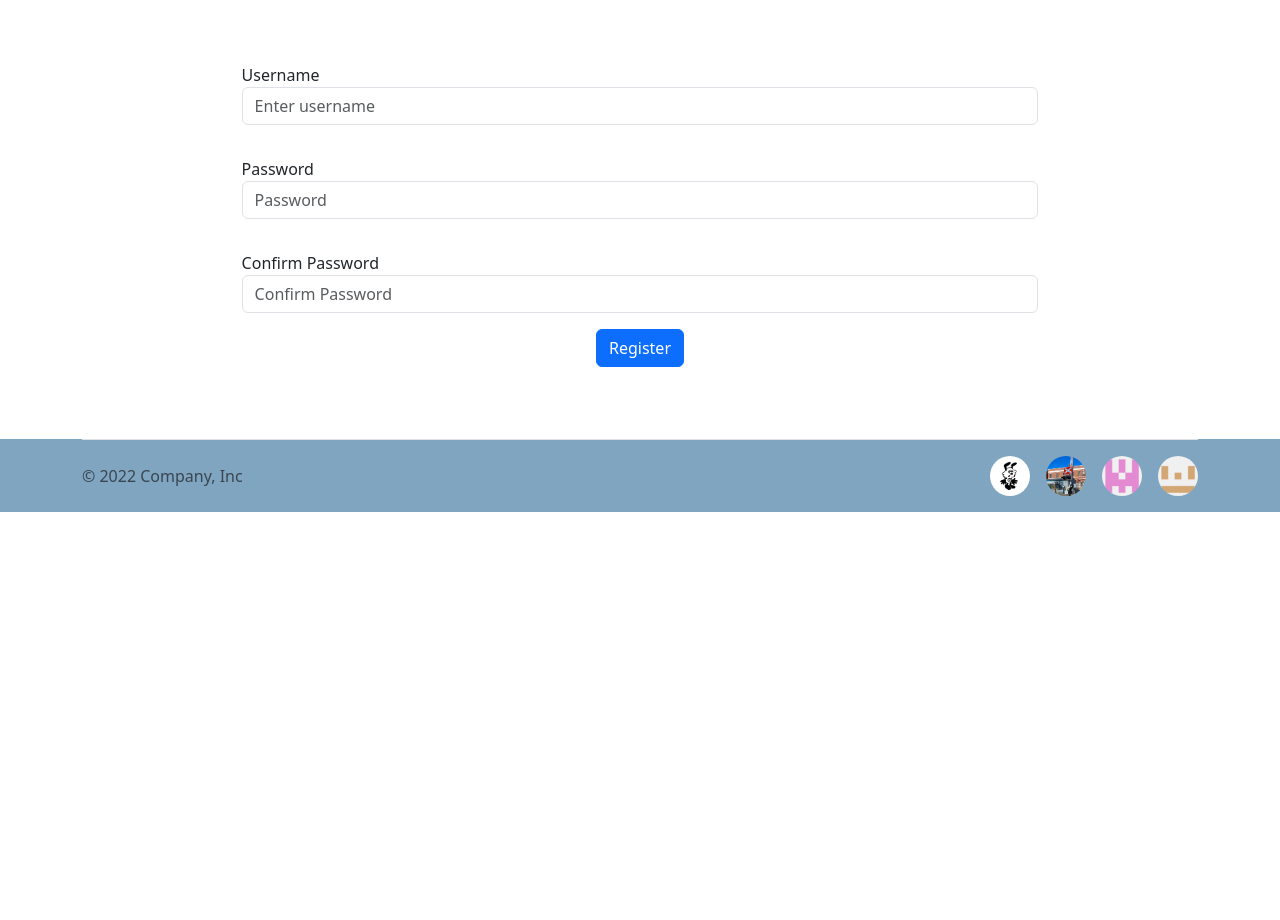
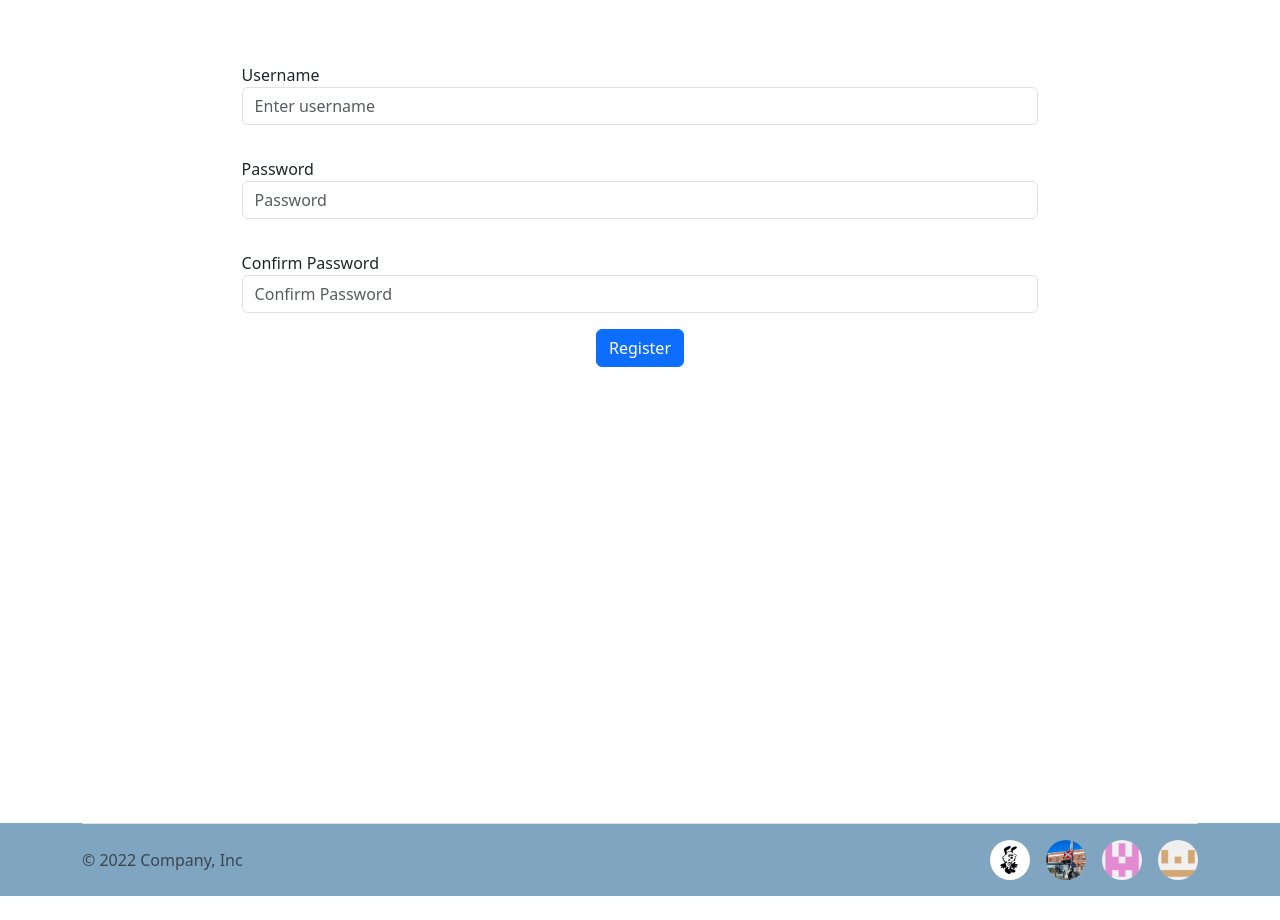
Before and after one commit to realroyxu/CITS3403-MurderMystery, a Flask app: page /user/register in a window 1280 px wide. Shown: the part 92-1012 px from the top of the page. Before the commit the page ends 604 px from the top, so only its background shows below. Run offline with Flask 3, Linux system fonts and the light colour scheme.

Commit message:
fix spacing for all html pages

```diff
--- a/app/static/change_password_style.css
+++ b/app/static/change_password_style.css
@@ -1,3 +1,7 @@
+.main{
+    height : 100vh;
+}
+
 form {
     width : 70%;
 }
--- a/app/static/createPost_style.css
+++ b/app/static/createPost_style.css
@@ -1,9 +1,12 @@
+.main{
+    height : 100vh;
+}
+
 .sudoku-container {
     display: flex;
     flex-direction: column;
     align-items: center;
     padding: 20px;
-    height: 100vh;
 }
 
 .createSudoku,
--- a/app/static/index_style.css
+++ b/app/static/index_style.css
@@ -1,6 +1,7 @@
 .sudoku{
     display: grid;
     grid-template-columns: 2fr 1fr;
+    height : 100vh;
 }
 
 .board{
--- a/app/static/login_style.css
+++ b/app/static/login_style.css
@@ -1,5 +1,9 @@
 form {
     width : 70%;
+}
+
+.main{
+    height : 100vh;
 }
 
 
--- a/app/static/register_style.css
+++ b/app/static/register_style.css
@@ -1,3 +1,7 @@
+.main{
+    height : 100vh;
+}
+
 form {
     width : 70%;
 }
--- a/app/templates/base.html
+++ b/app/templates/base.html
@@ -5,7 +5,7 @@
     <meta name="viewport" content="width=device-width, initial-scale=1.0">
     <title>{% block title %}{% endblock %}</title>
     <link rel="stylesheet" href="{{ css_file_path }}">
-    <link rel="icon" type="image/svg+xml" href="static/images/logo.svg">
+    <link rel="icon" type="image/svg+xml" href="{{url_for('static', filename='images/logo.svg')}}">
     <script src="https://code.jquery.com/jquery-3.6.0.min.js"></script>
     {% block scripts %}{% endblock %}
 </head>
--- a/app/templates/change_password.html
+++ b/app/templates/change_password.html
@@ -1,6 +1,7 @@
 {% extends 'base.html' %}
 
 {% block content %}
+<div class="main">
     <div class="login-form p-5">
         <form method="POST" action="/api/changepassword">
             {{ form.hidden_tag() }}
@@ -25,4 +26,6 @@
             </div>
         </form>
     </div>
+</div>
+
 {% endblock %}
--- a/app/templates/createPost.html
+++ b/app/templates/createPost.html
@@ -3,6 +3,7 @@
 {% block title %}Home{% endblock %}
 
 {% block content %}
+<div class="main">
     <div class="sudoku-container">
         <div class="createSudoku">
             <h2>Sudoku Board (Coming Soon)</h2>
@@ -22,6 +23,8 @@
             </form>
         </div>
     </div>
+
+</div>
 
     <script>
         document.getElementById('postForm').addEventListener('submit', function(event) {
--- a/app/templates/login.html
+++ b/app/templates/login.html
@@ -5,6 +5,7 @@
 {% endblock %}
 
 {% block content %}
+<div class="main">
     <div class="login-form p-5">
         <form method="POST" action="/api/login">
             {{ form.hidden_tag() }}
@@ -28,4 +29,6 @@
             </div>
         </form>
     </div>
+</div>
+
 {% endblock %}
--- a/app/templates/register.html
+++ b/app/templates/register.html
@@ -4,6 +4,7 @@
     <script src="{{ url_for('static', filename='user/user.js') }}" defer></script>
 {% endblock %}
 {% block content %}
+<div class="main">
     <div class="register-form p-5">
         <form method="POST" action="/api/register">
             {{ form.hidden_tag() }}
@@ -24,4 +25,6 @@
             </div>
         </form>
     </div>
+</div>
+
 {% endblock %}
```
Also changed, not shown: app/static/changepassword_style.css (deleted, +0 -16 lines), 1 other file. Lines whose indentation alone changed are shown as unchanged.
